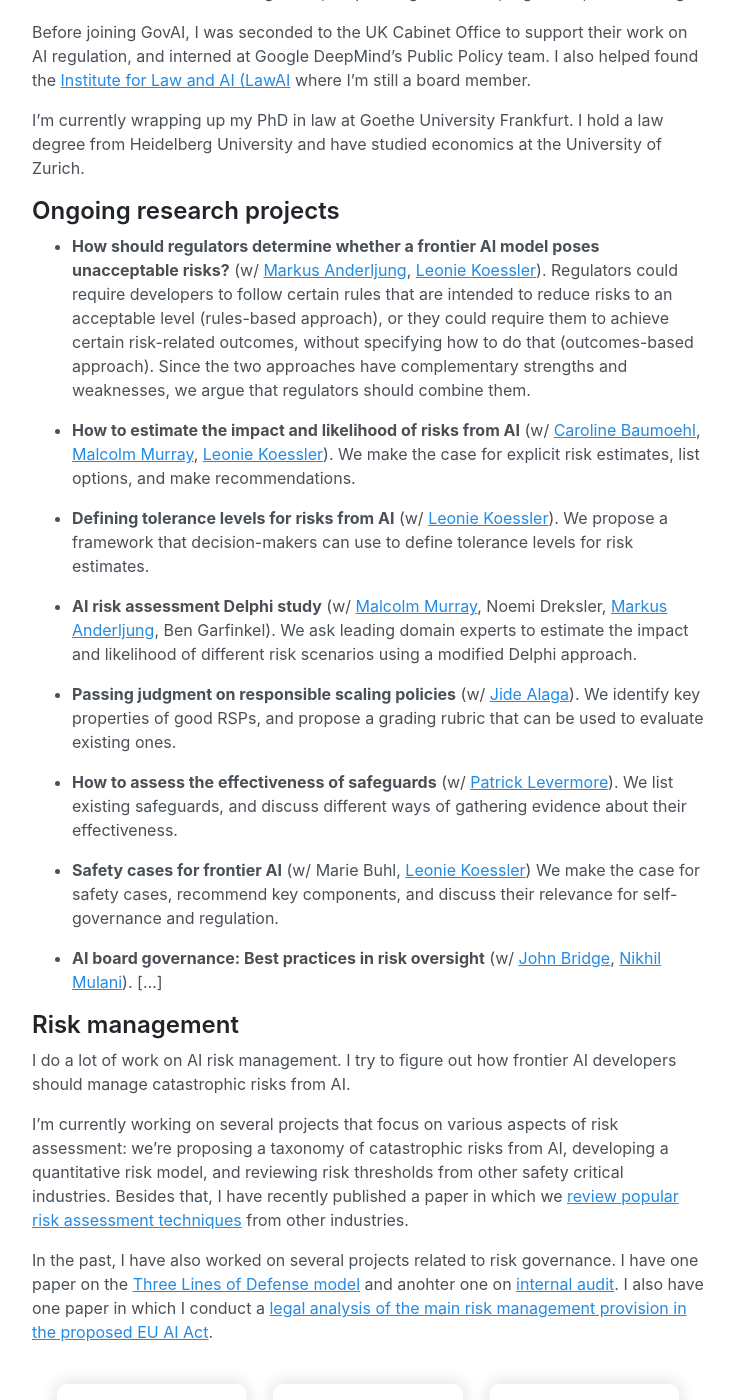
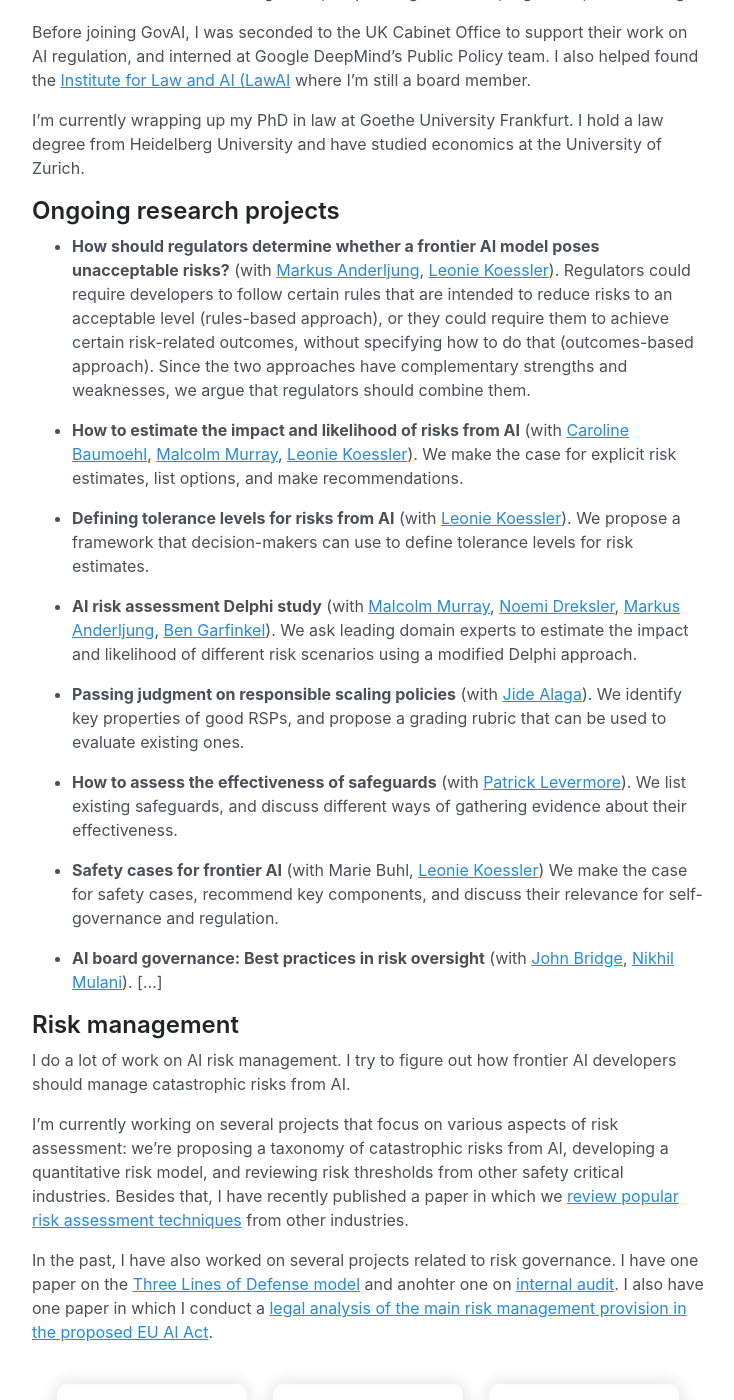
Before and after one commit to jonasschuett/jonasschuett.github.io, a Jekyll site: the page built from _posts/2020-04-04-introduction.md, in a window 1280 px wide and 1400 px high, scrolled down 803 px. Shown: the whole window, without its empty margins (272-1006 px from the left). Built offline with Jekyll 4.4.1, drawn with Linux system fonts in a browser that asks for light colours.

Commit message:
Update 2020-04-04-introduction.md

```diff
--- a/_posts/2020-04-04-introduction.md
+++ b/_posts/2020-04-04-introduction.md
@@ -14,22 +14,22 @@ I'm currently wrapping up my PhD in law at Goethe University Frankfurt. I hold a
 
 ## Ongoing research projects
 
-- **How should regulators determine whether a frontier AI model poses unacceptable risks?** (w/ [Markus Anderljung](https://www.linkedin.com/in/markus-anderljung-21369974/), [Leonie Koessler](https://www.linkedin.com/in/leonie-koessler-ll-m-kcl-85b71814a/)). Regulators could require developers to follow certain rules that are intended to reduce risks to an acceptable level (rules-based approach), or they could require them to achieve certain risk-related outcomes, without specifying how to do that (outcomes-based approach). Since the two approaches have complementary strengths and weaknesses, we argue that regulators should combine them.
+- **How should regulators determine whether a frontier AI model poses unacceptable risks?** (with [Markus Anderljung](https://www.linkedin.com/in/markus-anderljung-21369974/), [Leonie Koessler](https://www.linkedin.com/in/leonie-koessler-ll-m-kcl-85b71814a/)). Regulators could require developers to follow certain rules that are intended to reduce risks to an acceptable level (rules-based approach), or they could require them to achieve certain risk-related outcomes, without specifying how to do that (outcomes-based approach). Since the two approaches have complementary strengths and weaknesses, we argue that regulators should combine them.
 
-- **How to estimate the impact and likelihood of risks from AI** (w/ [Caroline Baumoehl](https://www.linkedin.com/in/caroline-baumoehl-b9030514b/), [Malcolm Murray](https://www.linkedin.com/in/malcolmmurray/), [Leonie Koessler](https://www.linkedin.com/in/leonie-koessler-ll-m-kcl-85b71814a/)). We make the case for explicit risk estimates, list options, and make recommendations.
+- **How to estimate the impact and likelihood of risks from AI** (with [Caroline Baumoehl](https://www.linkedin.com/in/caroline-baumoehl-b9030514b/), [Malcolm Murray](https://www.linkedin.com/in/malcolmmurray/), [Leonie Koessler](https://www.linkedin.com/in/leonie-koessler-ll-m-kcl-85b71814a/)). We make the case for explicit risk estimates, list options, and make recommendations.
 
-- **Defining tolerance levels for risks from AI** (w/ [Leonie Koessler](https://www.linkedin.com/in/leonie-koessler-ll-m-kcl-85b71814a/)). We propose a framework that decision-makers can use to define tolerance levels for risk estimates.
+- **Defining tolerance levels for risks from AI** (with [Leonie Koessler](https://www.linkedin.com/in/leonie-koessler-ll-m-kcl-85b71814a/)). We propose a framework that decision-makers can use to define tolerance levels for risk estimates.
 
-- **AI risk assessment Delphi study** (w/ [Malcolm Murray](https://www.linkedin.com/in/malcolmmurray/), Noemi Dreksler, [Markus Anderljung](https://www.linkedin.com/in/markus-anderljung-21369974/), Ben Garfinkel). We ask leading domain experts to estimate the impact and likelihood of different risk scenarios using a modified Delphi approach.
+- **AI risk assessment Delphi study** (with [Malcolm Murray](https://www.linkedin.com/in/malcolmmurray/), [Noemi Dreksler](https://www.linkedin.com/in/noemidreksler/), [Markus Anderljung](https://www.linkedin.com/in/markus-anderljung-21369974/), [Ben Garfinkel](https://www.governance.ai/team/ben-garfinkel)). We ask leading domain experts to estimate the impact and likelihood of different risk scenarios using a modified Delphi approach.
 
-- **Passing judgment on responsible scaling policies** (w/ [Jide Alaga](https://www.governance.ai/team/jide-alaga)). We identify key properties of
+- **Passing judgment on responsible scaling policies** (with [Jide Alaga](https://www.governance.ai/team/jide-alaga)). We identify key properties of
 good RSPs, and propose a grading rubric that can be used to evaluate existing ones.
 
-- **How to assess the effectiveness of safeguards** (w/ [Patrick Levermore](https://www.linkedin.com/in/patrick-levermore-385395b3/)). We list existing safeguards, and discuss different ways of gathering evidence about their effectiveness.
+- **How to assess the effectiveness of safeguards** (with [Patrick Levermore](https://www.linkedin.com/in/patrick-levermore-385395b3/)). We list existing safeguards, and discuss different ways of gathering evidence about their effectiveness.
 
-- **Safety cases for frontier AI** (w/ Marie Buhl, [Leonie Koessler](https://www.linkedin.com/in/leonie-koessler-ll-m-kcl-85b71814a/)) We make the case for safety cases, recommend key components, and discuss their relevance for self-governance and regulation.
+- **Safety cases for frontier AI** (with Marie Buhl, [Leonie Koessler](https://www.linkedin.com/in/leonie-koessler-ll-m-kcl-85b71814a/)) We make the case for safety cases, recommend key components, and discuss their relevance for self-governance and regulation.
 
-- **AI board governance: Best practices in risk oversight** (w/ [John Bridge](https://www.linkedin.com/in/johnmichaelbridge/), [Nikhil Mulani](https://www.linkedin.com/in/nmulani/)). […]
+- **AI board governance: Best practices in risk oversight** (with [John Bridge](https://www.linkedin.com/in/johnmichaelbridge/), [Nikhil Mulani](https://www.linkedin.com/in/nmulani/)). […]
 
 
 ## Risk management
```
